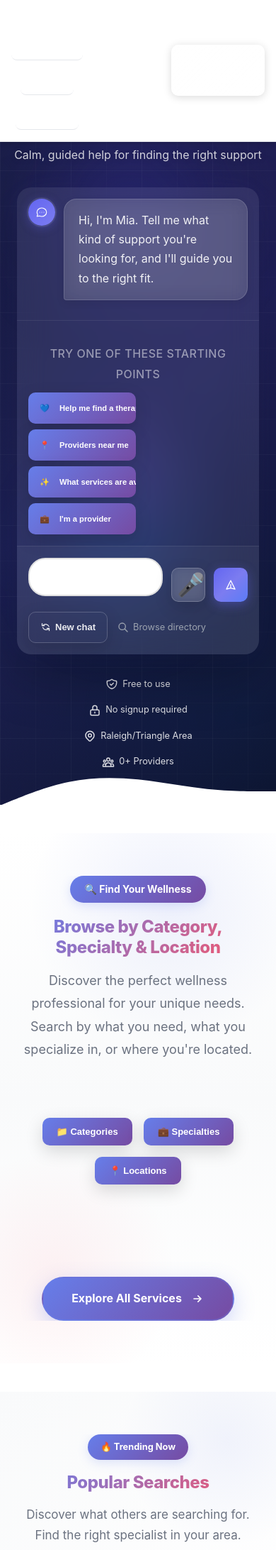
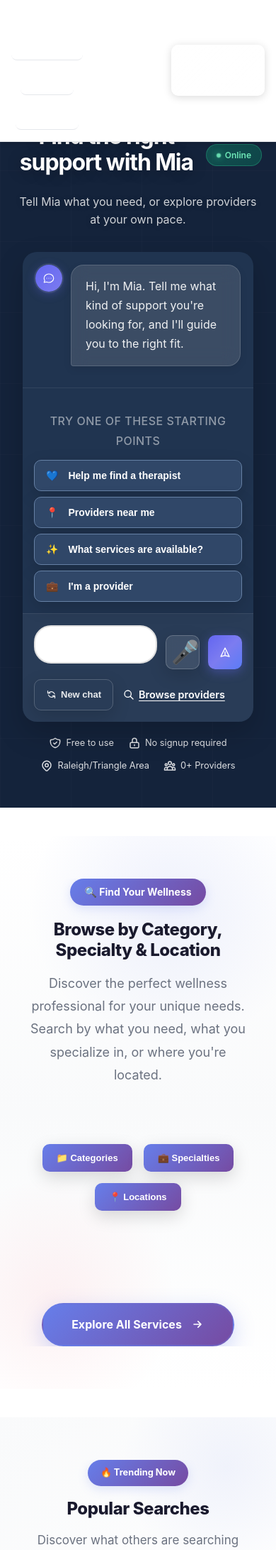
Before and after one commit to Naz12/myhealthhub, a WordPress theme: the page made by wp-content/themes/myhealthhub/front-page.php in a window 390 px wide. Shown: the part 65-2249 px from the top of the page at 71% size. Run offline with PHP 8.4 and a stand-in for WordPress, Linux system fonts and the light colour scheme; the site name, menu and one post (Sample post) are stand-ins, and other content is empty; some libraries are stand-ins or nearby versions.

Commit message:
Improve homepage foundation and Mia hero
Co-authored-by: Copilot <223556219+Copilot@users.noreply.github.com>

```diff
--- /dev/null
+++ b/wp-content/themes/myhealthhub/assets/css/homepage.css
@@ -0,0 +1,125 @@
+/* Homepage-only design foundation. */
+body.home {
+    --home-navy: #14233b;
+    --home-blue: #1d5bc6;
+    --home-muted: #526179;
+    --home-border: #dce4ef;
+    --home-surface: #f5f8fc;
+    --home-radius: 16px;
+}
+
+.home .container {
+    width: 100%;
+    max-width: 1200px;
+    margin-left: auto;
+    margin-right: auto;
+    padding-left: 24px;
+    padding-right: 24px;
+}
+
+.home section h2,
+.home section h3 {
+    background: none;
+    -webkit-text-fill-color: currentColor;
+}
+
+.home :is(a, button, textarea):focus-visible {
+    outline: 3px solid #35b8bd;
+    outline-offset: 3px;
+}
+
+.home .mia-hero {
+    min-height: 0 !important;
+    padding: 72px 0 !important;
+    background: #14233b !important;
+}
+
+.home .mia-hero .mia-bg-container,
+.home .mia-hero-wave {
+    display: none;
+}
+
+.home .mia-hero h1 {
+    font-size: clamp(2rem, 4vw, 3.25rem) !important;
+    line-height: 1.15;
+    letter-spacing: -0.035em;
+}
+
+.home .mia-hero .mia-glass-card {
+    max-width: 800px !important;
+    margin: 0 auto 28px !important;
+    border-radius: 20px !important;
+    background: #203450 !important;
+    box-shadow: 0 16px 40px rgba(0, 0, 0, 0.18) !important;
+}
+
+.home #mia-hero-messages {
+    min-height: 150px !important;
+}
+
+.home .mia-chip {
+    min-height: 44px;
+    background: #304768 !important;
+    border: 1px solid #6681a5 !important;
+    color: #fff !important;
+    font-size: 0.9rem !important;
+}
+
+.home .mia-chip:hover {
+    background: #405b80 !important;
+}
+
+.home #mia-hero-input {
+    color: #fff !important;
+    font-size: 1rem !important;
+}
+
+.home .mia-browse-link {
+    color: #fff !important;
+    font-size: 0.9rem !important;
+    font-weight: 600;
+    text-decoration: underline !important;
+    text-underline-offset: 3px;
+}
+
+@media (max-width: 768px) {
+    .home .container {
+        padding-left: 20px;
+        padding-right: 20px;
+    }
+
+    .home .mia-hero {
+        padding: 48px 0 !important;
+    }
+
+    .home .mia-hero .mia-glass-card {
+        max-width: 100% !important;
+    }
+
+    .home .mia-chip {
+        flex: 1 1 180px !important;
+        font-size: 0.875rem !important;
+    }
+
+    .home .trust-indicators {
+        flex-direction: row !important;
+        gap: 12px 20px !important;
+        margin-top: 20px !important;
+    }
+}
+
+@media (max-width: 480px) {
+    .home .mia-hero h1 {
+        font-size: 2rem !important;
+    }
+
+    .home #mia-hero-messages {
+        padding: 18px !important;
+    }
+
+    .home .mia-hero .voice-btn,
+    .home .mia-hero .mia-send-btn {
+        min-width: 48px !important;
+        min-height: 48px !important;
+    }
+}
--- a/wp-content/themes/myhealthhub/functions.php
+++ b/wp-content/themes/myhealthhub/functions.php
@@ -319,6 +319,11 @@ wp_enqueue_style('myhh-mia-hero', MYHH_THEME_URI . '/assets/css/mia-hero.css', a
             ? filemtime(MYHH_THEME_DIR . '/assets/css/mia-mobile-polish.css')
             : MYHH_VERSION;
         wp_enqueue_style('myhh-mia-mobile-polish', MYHH_THEME_URI . '/assets/css/mia-mobile-polish.css', array('myhh-mia-voice-states'), $mia_mobile_polish_version);
+
+        $homepage_css_version = file_exists(MYHH_THEME_DIR . '/assets/css/homepage.css')
+            ? filemtime(MYHH_THEME_DIR . '/assets/css/homepage.css')
+            : MYHH_VERSION;
+        wp_enqueue_style('myhh-homepage', MYHH_THEME_URI . '/assets/css/homepage.css', array('myhh-interactive-redesign', 'myhh-mia-mobile-polish'), $homepage_css_version);
 
         // Mia Hero JavaScript (utils → chat → voice chain)
         $mia_voice_utils_version = file_exists(MYHH_THEME_DIR . '/assets/js/mia-voice-utils.js')
--- a/wp-content/themes/myhealthhub/template-parts/hero-main.php
+++ b/wp-content/themes/myhealthhub/template-parts/hero-main.php
@@ -47,14 +47,14 @@
                     </div>
                 </div>
                 <div style="display: flex; align-items: center; justify-content: center; gap: 10px; margin-bottom: 8px;">
-                    <h1 style="color: white; font-size: clamp(1.5rem, 4vw, 2.5rem); font-weight: 700; margin: 0; text-shadow: 0 2px 20px rgba(0,0,0,0.3);">Hi, I'm Mia</h1>
+                    <h1 style="color: white; font-size: clamp(1.5rem, 4vw, 2.5rem); font-weight: 700; margin: 0; text-shadow: 0 2px 20px rgba(0,0,0,0.3);">Find the right support with Mia</h1>
                     <span style="background: linear-gradient(135deg, rgba(16,185,129,0.3) 0%, rgba(5,150,105,0.3) 100%); color: #6ee7b7; padding: 5px 14px; border-radius: 20px; font-size: 0.75rem; font-weight: 600; display: inline-flex; align-items: center; gap: 6px; border: 1px solid rgba(52, 211, 153, 0.3);">
                         <span style="width: 6px; height: 6px; background: #6ee7b7; border-radius: 50%; box-shadow: 0 0 10px #34d399; animation: pulse 2s ease-in-out infinite;"></span>
                         Online
                     </span>
                 </div>
                 <p style="color: rgba(255,255,255,0.8); font-size: clamp(1rem, 2.5vw, 1.25rem); margin: 0; line-height: 1.6; text-shadow: 0 1px 10px rgba(0,0,0,0.2);">
-                    Calm, guided help for finding the right support
+                    Tell Mia what you need, or explore providers at your own pace.
                 </p>
             </div>
 
@@ -102,6 +102,7 @@
                     <div style="display: flex; gap: 12px; align-items: flex-end;">
                         <div style="flex: 1; position: relative;">
                             <textarea id="mia-hero-input"
+                                      aria-label="Message Mia"
                                       placeholder="Ask me anything..."
                                       rows="1"
                                       style="width: 100%; padding: 16px 20px; border: 1px solid rgba(255,255,255,0.15); border-radius: 28px; font-size: 1rem; resize: none; font-family: inherit; line-height: 1.5; min-height: 54px; max-height: 120px; background: rgba(255,255,255,0.08); color: #fff; backdrop-filter: blur(8px); -webkit-backdrop-filter: blur(8px);"
@@ -117,6 +118,7 @@
                             <span id="mic-active-icon" style="display: none; line-height: 1; font-size: 32px !important;">🔴</span>
                         </button>
                         <button id="mia-hero-send"
+                                type="button" aria-label="Send message"
                                 class="mia-send-btn"
                                 style="width: 54px; height: 54px; background: linear-gradient(135deg, #6366f1 0%, #7c7cf0 50%, #5b7cf7 100%); color: white; border: none; border-radius: 50%; cursor: pointer; display: flex; align-items: center; justify-content: center; flex-shrink: 0; box-shadow: 0 4px 15px rgba(99, 102, 241, 0.4);">
                             <svg width="22" height="22" fill="none" stroke="currentColor" stroke-width="2" viewBox="0 0 24 24">
@@ -158,7 +160,7 @@
                                 <svg width="16" height="16" fill="none" stroke="currentColor" stroke-width="2" viewBox="0 0 24 24">
                                     <path stroke-linecap="round" stroke-linejoin="round" d="M21 21l-6-6m2-5a7 7 0 11-14 0 7 7 0 0114 0z"/>
                                 </svg>
-                                Browse directory
+                                Browse providers
                             </a>
                         </div>
                     </div>
@@ -200,7 +202,7 @@
     </div>
 
     <!-- Wave Divider -->
-    <div style="position: absolute; bottom: -1px; left: 0; right: 0;">
+    <div class="mia-hero-wave" style="position: absolute; bottom: -1px; left: 0; right: 0;">
         <svg viewBox="0 0 1440 120" fill="none" xmlns="http://www.w3.org/2000/svg" preserveAspectRatio="none" style="width: 100%; height: 80px; display: block;">
             <path d="M0 120L60 110C120 100 240 80 360 70C480 60 600 60 720 65C840 70 960 80 1080 85C1200 90 1320 90 1380 90L1440 90V120H1380C1320 120 1200 120 1080 120C960 120 840 120 720 120C600 120 480 120 360 120C240 120 120 120 60 120H0Z" fill="white"/>
         </svg>
```
